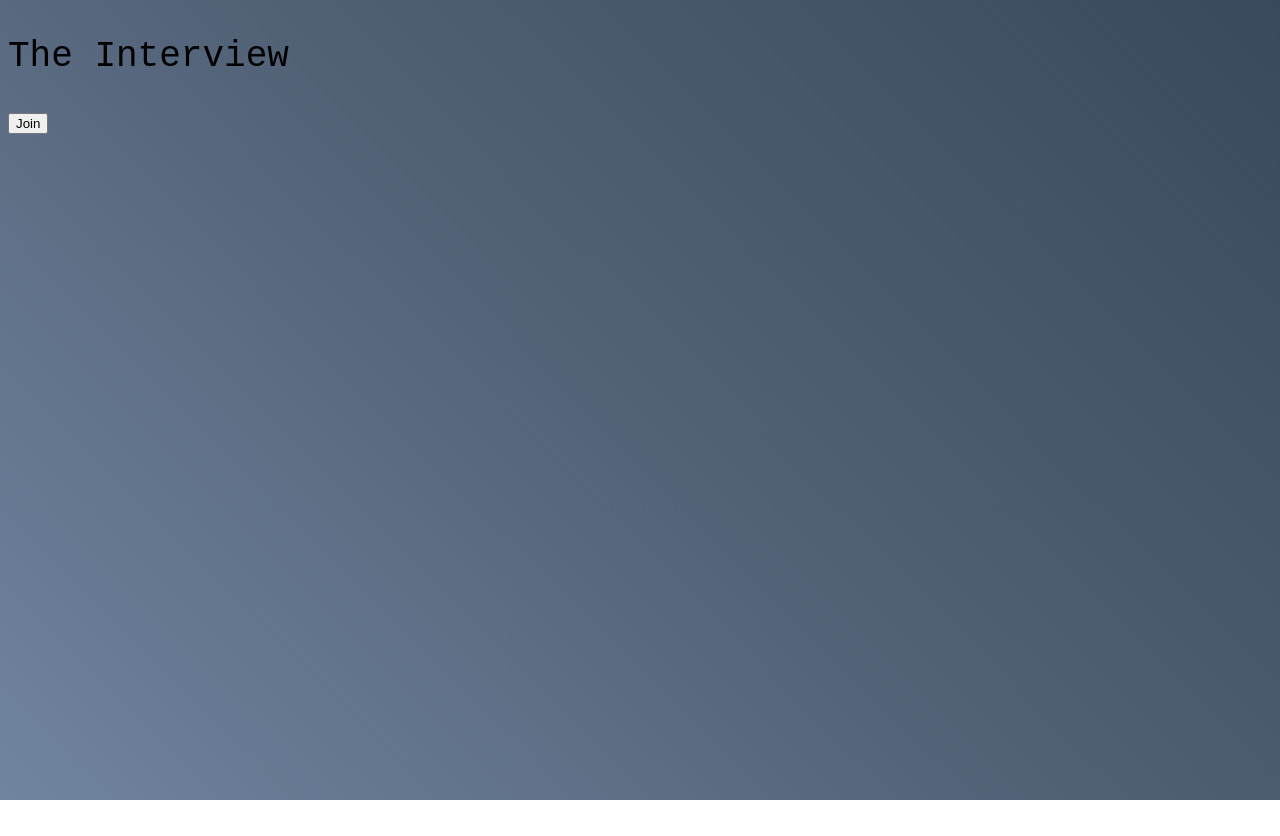
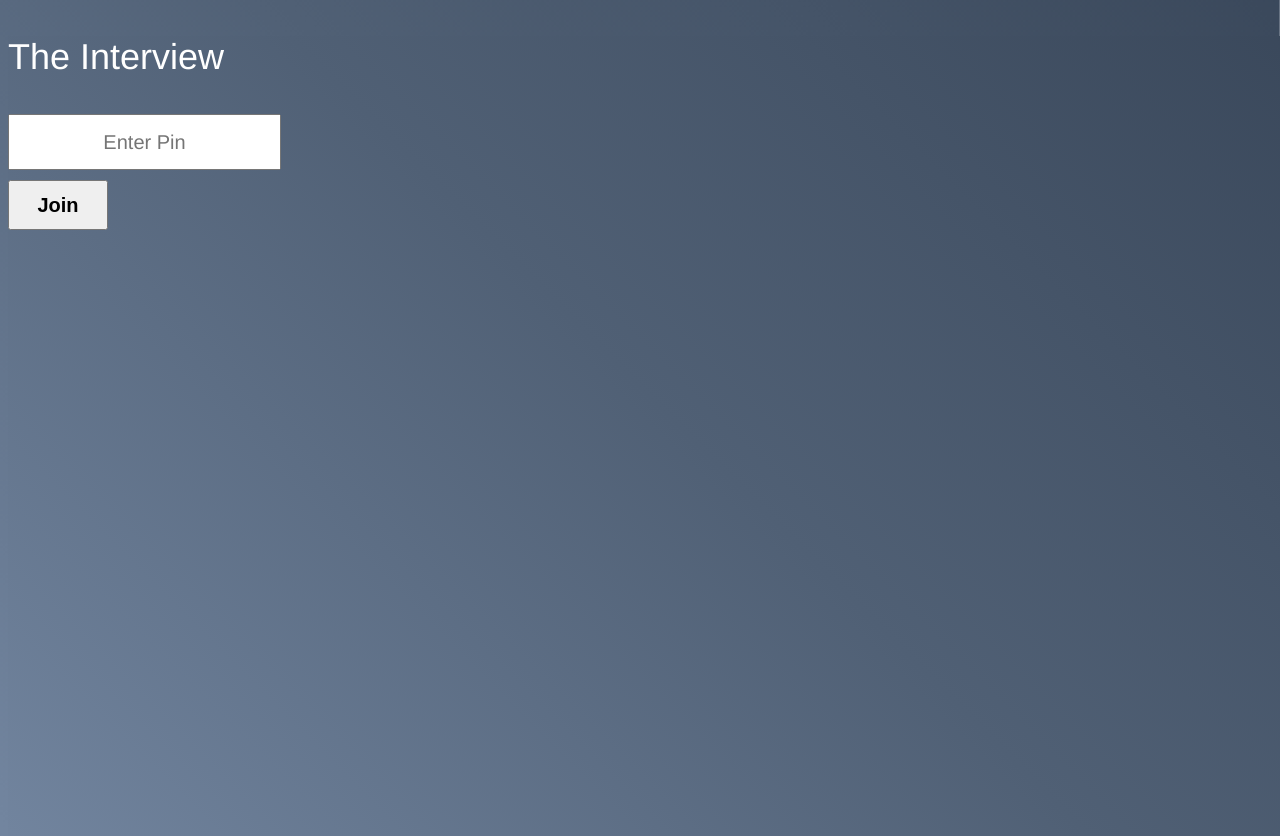
Before and after one commit to wtf-laurie/The-Interview, a plain HTML site: page Join Page/Join-TheInterview.html in a window 1280 px wide. Before the commit the page ends 800 px from the top, so only its background shows below. Drawn offline with Linux system fonts and the light colour scheme.

Commit message:
Add files via upload

```diff
--- a/Join Page/Join-TheInterview.html
+++ b/Join Page/Join-TheInterview.html
@@ -5,11 +5,10 @@
 	<link rel="stylesheet" type="text/css" href="Join.css">
 </head>
 <body>
-	<p id="opstatement">
-		The Interview
-	</p>
+	<p id=opstatement>The Interview</p>
 	<form>
-		<button type="submit" class="joinbtn btn-greyscale join ng-binding" blocking="" data-functional-selector="join-button-game-pin">            Join          </button>
+		<input class=pin placeholder="Enter Pin"></input><br>
+		<button type="submit" class="joinbtn" blocking="" data-functional-selector="join-button-game-pin">Join</button>
 	</form>
 </body>
 </html>
--- a/Join Page/Join.css
+++ b/Join Page/Join.css
@@ -1,4 +1,4 @@
-html {
+html, body {
 	height: 100%;
 	width: 100%;
 	background: linear-gradient(45deg, #CACFD6, #D5DCE5, #A0B7D8, #506075, #182333);
@@ -19,11 +19,29 @@ html {
 	100% {background-position: 0% 50%}
 }
 
+
+.pin{
+	text-align: center;
+	font-family: helvetica;
+	height: 50px;
+	line-height: 50px;
+	font-size: 20px;
+	margin-bottom: 10px;
+}
+
 .joinbtn {
-	display: inline-block;
+	min-width: 100px;
+	height: 50px;
+	cursor: pointer;
+	font-size: 20px;
+	font-weight: 700;
+	margin: auto;
+	vertical-align: middle;
 }
 
 #opstatement {
-	font-family: monospace;
+	font-family: helvetica;
 	font-size: 36px;
-}
+	color: white;
+	margin-left: auto;
+	margin-right: auto;
```
